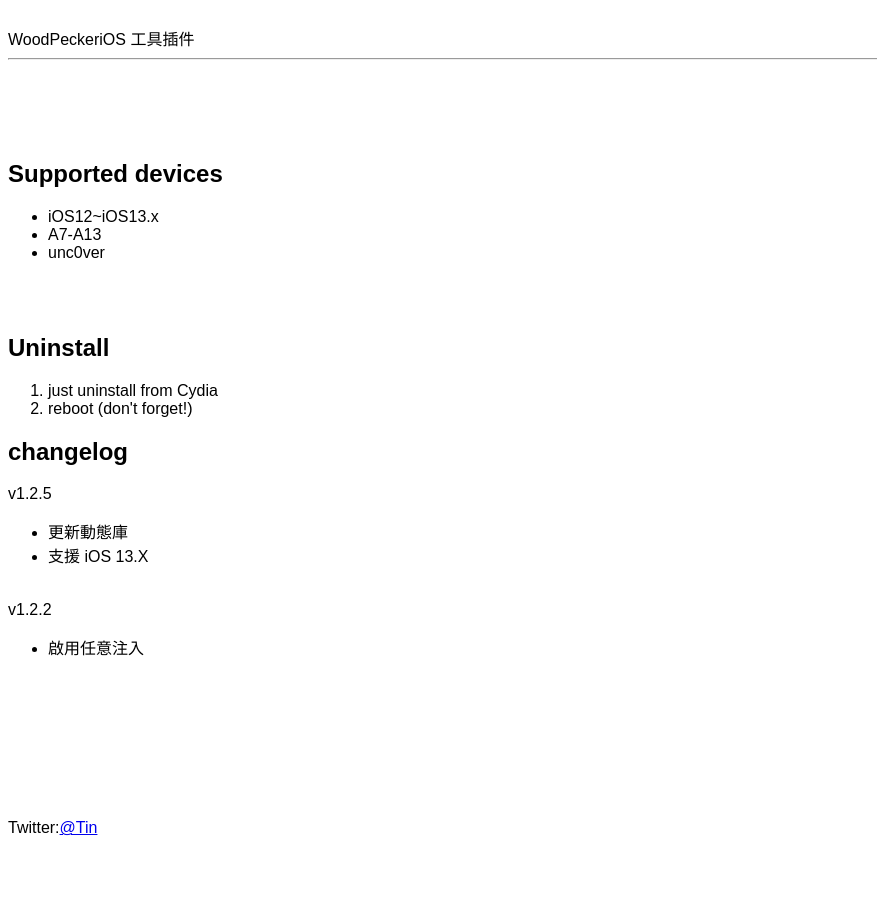
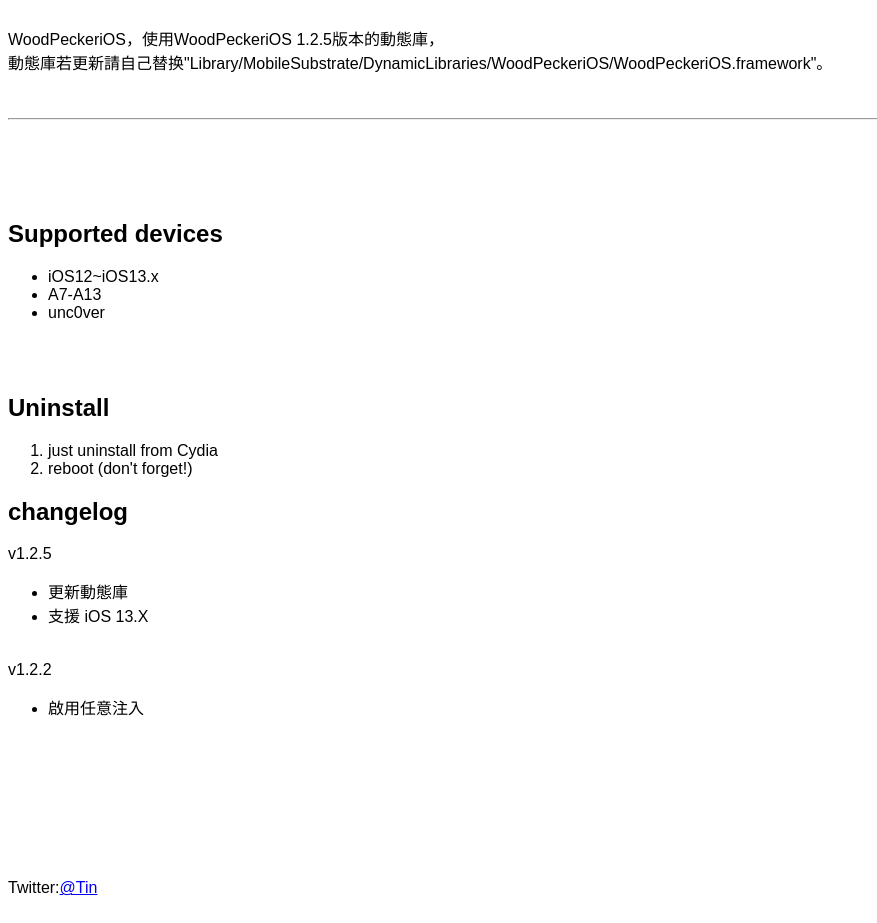
Before and after one commit to TinXie1115/TinXie1115.github.io, a plain HTML site: page descriptions/WoodPeckeriOS/index.html in a window 1280 px wide. Shown: the whole page, without its empty margins (0-877 px from the left). Before the commit the page ends 863 px from the top, so only its background shows below. Drawn offline with Linux system fonts and the light colour scheme.

Commit message:
Update index.html

```diff
--- a/descriptions/WoodPeckeriOS/index.html
+++ b/descriptions/WoodPeckeriOS/index.html
@@ -13,7 +13,9 @@ font-family:"Hiragino Kaku Gothic ProN", sans-serif;
 </head>
 <body bgcolor="white">
 <br>
-WoodPeckeriOS 工具插件
+WoodPeckeriOS，使用WoodPeckeriOS 1.2.5版本的動態庫， <br>
+動態庫若更新請自己替换"Library/MobileSubstrate/DynamicLibraries/WoodPeckeriOS/WoodPeckeriOS.framework"。<br>
+<br>
 <br>
 <!-- <h1>PLEASE READ THE README.</h1> -->
 <!-- <br> -->
```
